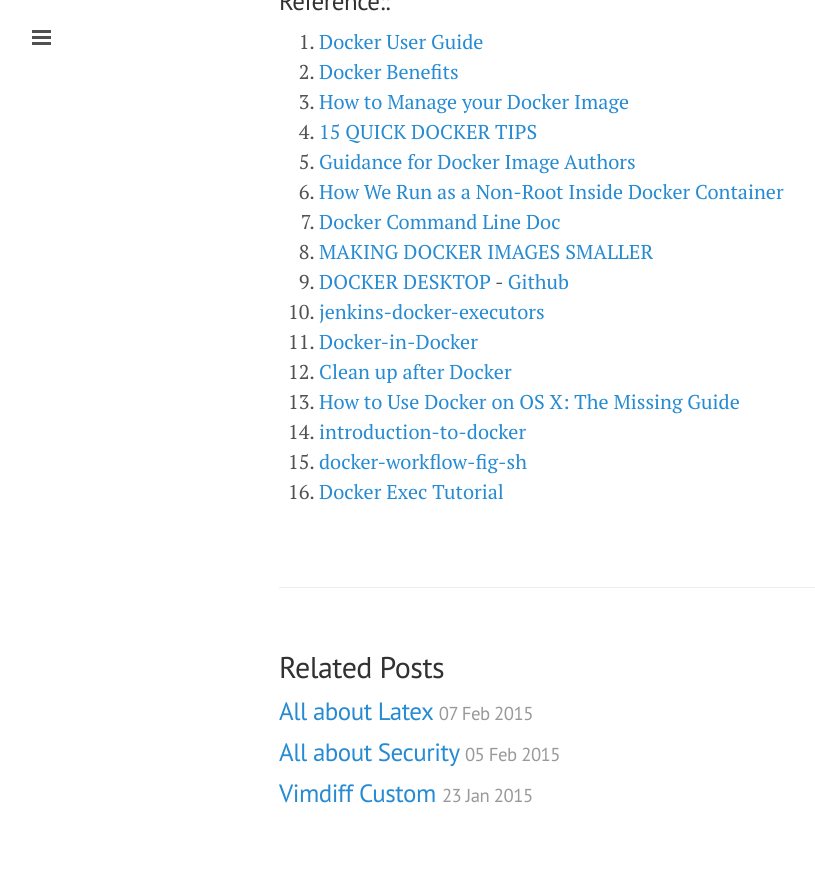
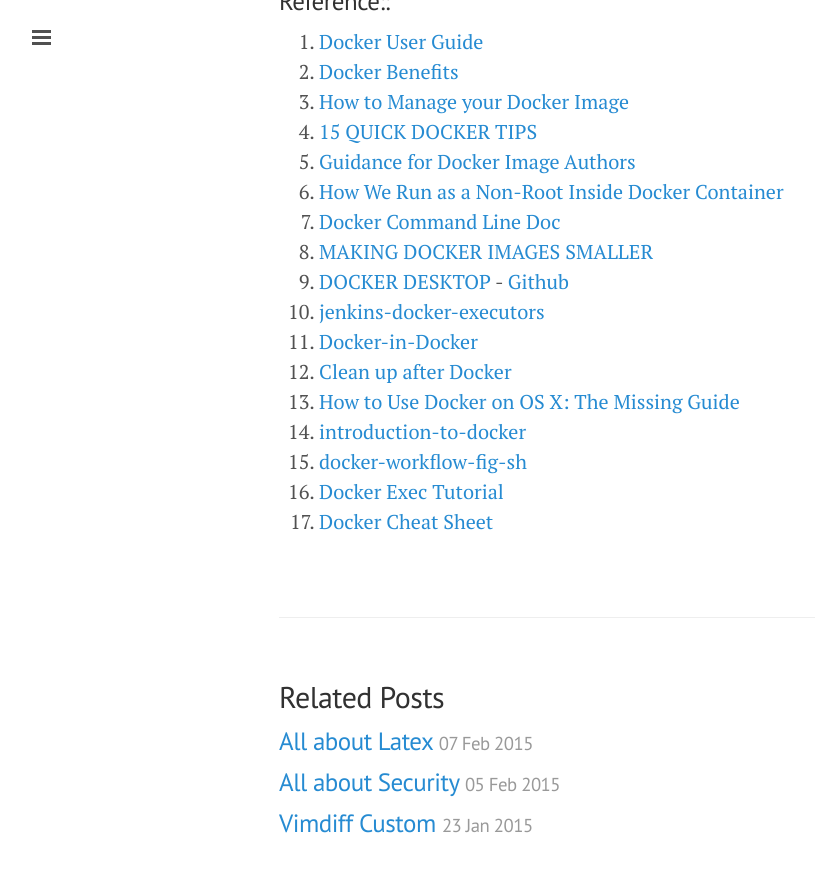
Before and after one commit to ibotdotout/ibotdotout.github.io, a Jekyll site: the page built from _posts/2014-09-11-docker.md, in a window 1280 px wide and 900 px high, scrolled down 4342 px. Shown: the top 872 px of the window, without its empty margins (1-816 px from the left). Built offline with Jekyll 4.4.1, drawn with Linux system fonts in a browser that asks for light colours; Markdown is read by kramdown in place of the engine named in the settings.

Commit message:
Update 2014-09-11-docker.md

```diff
--- a/_posts/2014-09-11-docker.md
+++ b/_posts/2014-09-11-docker.md
@@ -189,3 +189,4 @@ crontab
 13. [introduction-to-docker](http://www.slideshare.net/winggundamth/introduction-to-docker-40139950)
 14. [docker-workflow-fig-sh](http://www.syncano.com/docker-workflow-fig-sh/)
 15. [Docker Exec Tutorial](https://www.youtube.com/watch?v=y-WH02MlIs8)
+16. [Docker Cheat Sheet](https://github.com/wsargent/docker-cheat-sheet)
```
